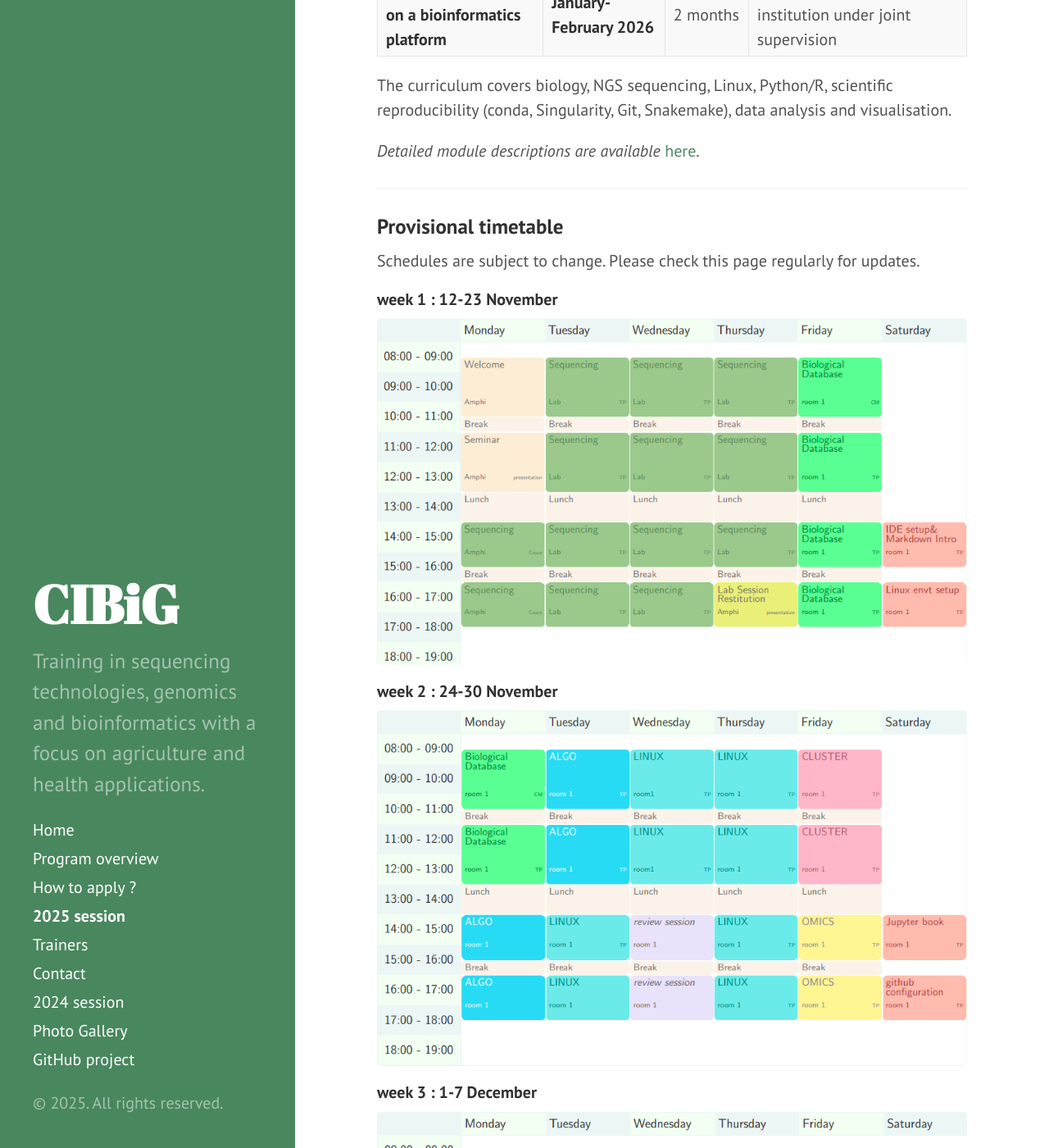
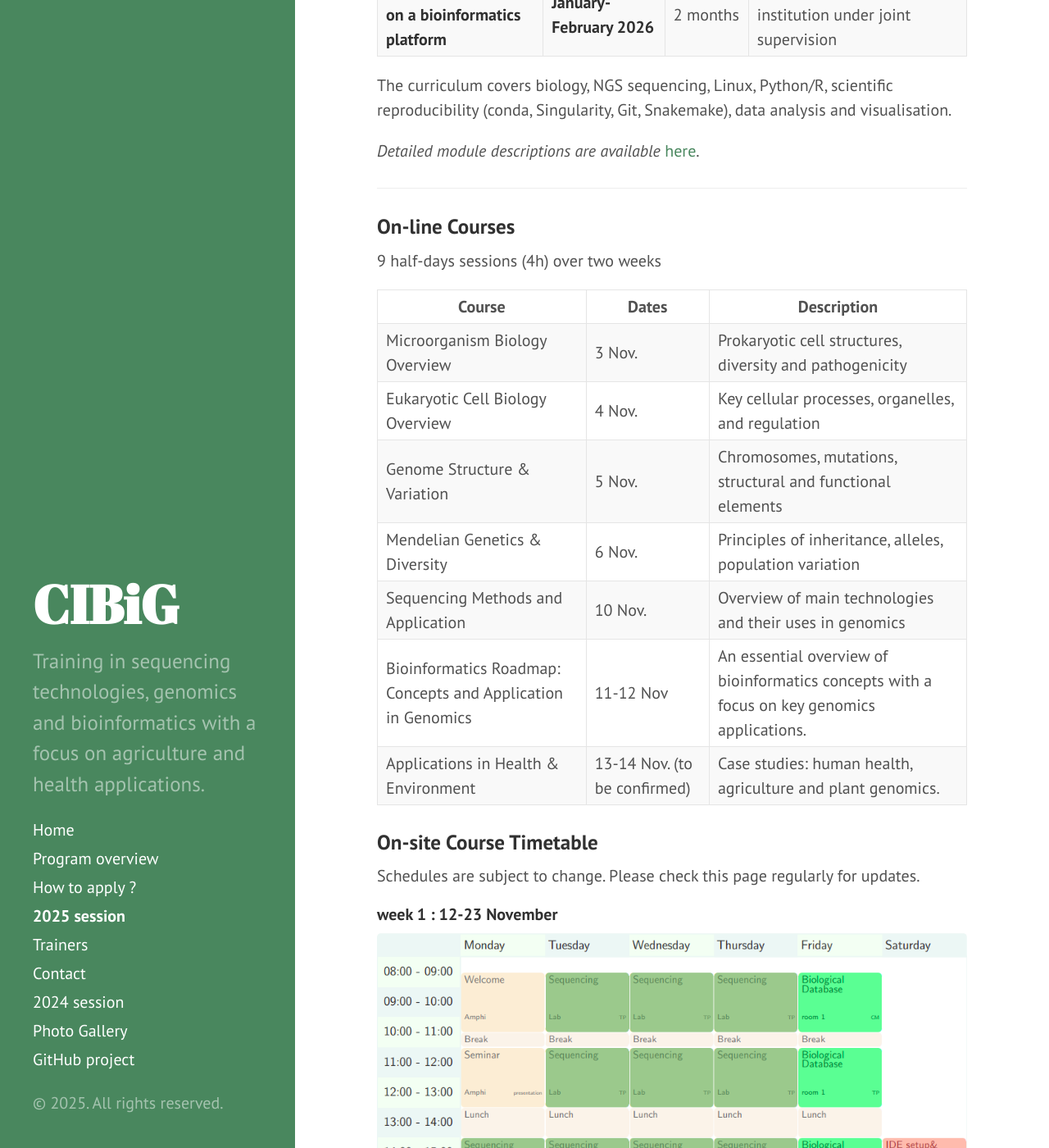
Before and after one commit to wave-centre/cibig, a Jekyll site: the page built from docs/03-2025.md, in a window 1280 px wide and 1400 px high, scrolled down 547 px. Shown: the whole window at 82% size. Built offline with Jekyll 4.4.1, drawn with Linux system fonts in a browser that asks for light colours; some of the changed text lies outside the part shown.

Commit message:
Update on-line timetable

```diff
--- a/docs/03-2025.md
+++ b/docs/03-2025.md
@@ -10,17 +10,32 @@ The CIBiG team is pleased to welcome applicants for its **2025 cohort**.
 
 | Phase                                                   | Dates                              | Workload | Notes                                                                                 |
 | ------------------------------------------------------- | ---------------------------------- | -------- | ------------------------------------------------------------------------------------- |
-|  **Online introductory courses**                   | **November 10-14 2025**            | \~12h   | One week of synchronous & asynchronous sessions to prepare for the facetoface block |
-|  **Onsite intensive modules**                        | **November 17 December 12 2025** | \~153h  | Handson training at WAVE                                                             |
+|  **On-line introductory course**                   | **November 3-14 2025**            | \~36h   | One week of synchronous & asynchronous sessions to prepare for the facetoface block |
+|  **On-site intensive modules**                        | **November 17 December 12 2025** | \~153h  | Handson training at WAVE                                                             |
 |  **Tutored internship on a bioinformatics platform** | **January-February 2026**        | 2 months | Conducted in your host institution under joint supervision                            |
 
 The curriculum covers biology, NGS sequencing, Linux, Python/R, scientific reproducibility (conda, Singularity, Git, Snakemake), data analysis and visualisation.
 
-*Detailed module descriptions are available*  [here](https://cibig-wave.github.io/01-description.html).
+*Detailed module descriptions are available*  [here](https://cibig-wave.github.io/cibig/01-description.html).
 
 ---
 
-### Provisional timetable
+### On-line Courses
+
+9 half-days sessions (4h) over two weeks
+
+
+| Course                                                   | Dates                              | Description |
+| ------------------------------------------------------- | ---------------------------------- | -------- |
+| Microorganism Biology Overview |  3 Nov. | Prokaryotic cell structures, diversity and pathogenicity |
+| Eukaryotic Cell Biology Overview | 4 Nov. | Key cellular processes, organelles, and regulation |
+|  Genome Structure & Variation |  5 Nov. | Chromosomes, mutations, structural and functional elements |
+|  Mendelian Genetics & Diversity |  6 Nov. | Principles of inheritance, alleles, population variation |
+|  Sequencing Methods and Application |  10 Nov. |  Overview of main technologies and their uses in genomics |
+|  Bioinformatics Roadmap: Concepts and Application in Genomics |  11-12 Nov |  An essential overview of bioinformatics concepts with a focus on key genomics applications. |
+|  Applications in Health & Environment |  13-14 Nov. (to be confirmed) |  Case studies: human health, agriculture and plant genomics. |
+
+### On-site Course Timetable
 
 Schedules are subject to change. Please check this page regularly for updates.
 
```
